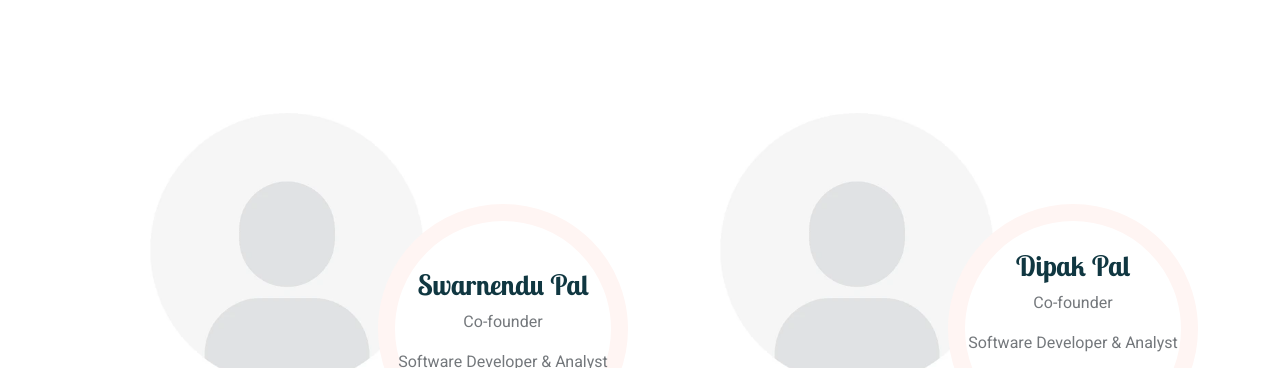
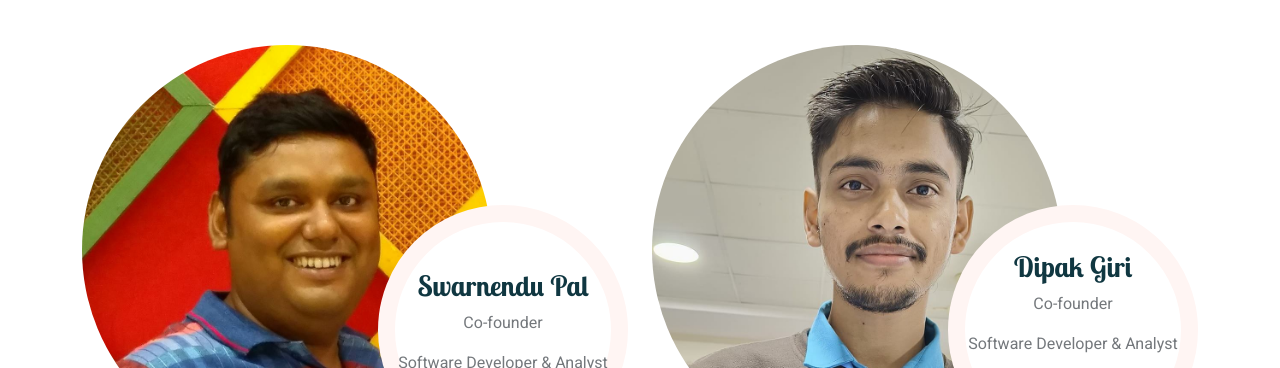
Before and after one commit to webpixelindia/webpixelindia.github.com, a plain HTML site: page about.html in a window 1280 px wide. Shown: the part 1684-2052 px from the top of the page. Drawn offline with nearby package versions, Linux system fonts and the light colour scheme.

Commit message:
Update about.html

```diff
--- a/about.html
+++ b/about.html
@@ -193,7 +193,7 @@
                 <div class="row g-4">
                     <div class="col-lg-6 col-md-6 wow fadeInUp" data-wow-delay="0.1s">
                         <div class="team-item position-relative">
-                            <img class="img-fluid rounded-circle w-75" src="img/dummy.webp" alt="">
+                            <img class="img-fluid rounded-circle w-75" src="img/pic1011.jpg" alt="">
                             <div class="team-text">
                                 <h3>Swarnendu Pal</h3>
 								<p>Co-founder</p>
@@ -211,9 +211,9 @@
                     </div>
                     <div class="col-lg-6 col-md-6 wow fadeInUp" data-wow-delay="0.3s">
                         <div class="team-item position-relative">
-                            <img class="img-fluid rounded-circle w-75" src="img/dummy.webp" alt="">
+                            <img class="img-fluid rounded-circle w-75" src="img/pic1012.jpg" alt="">
                             <div class="team-text">
-                                <h3>Dipak Pal</h3>
+                                <h3>Dipak Giri</h3>
 								<p>Co-founder</p>
                                 <p>Software Developer & Analyst</p>
                                 <div class="d-flex align-items-center">
```
